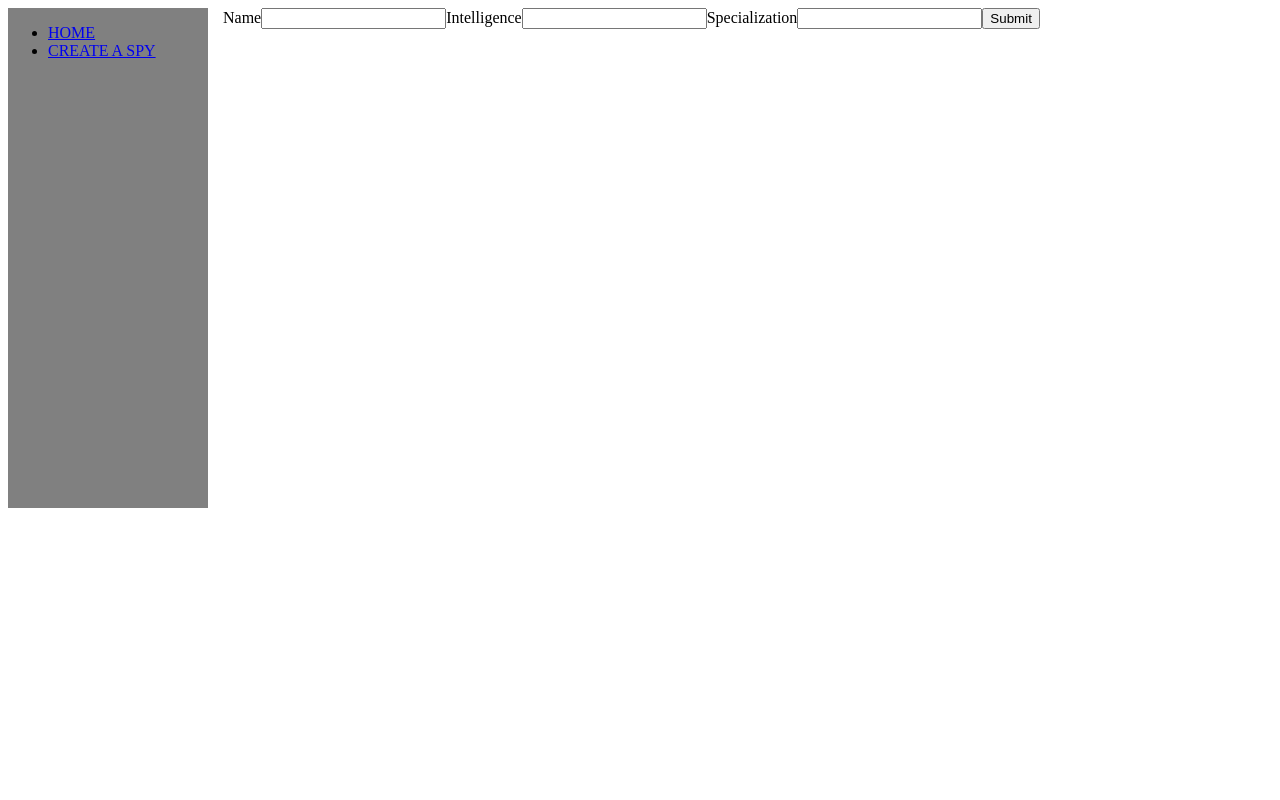
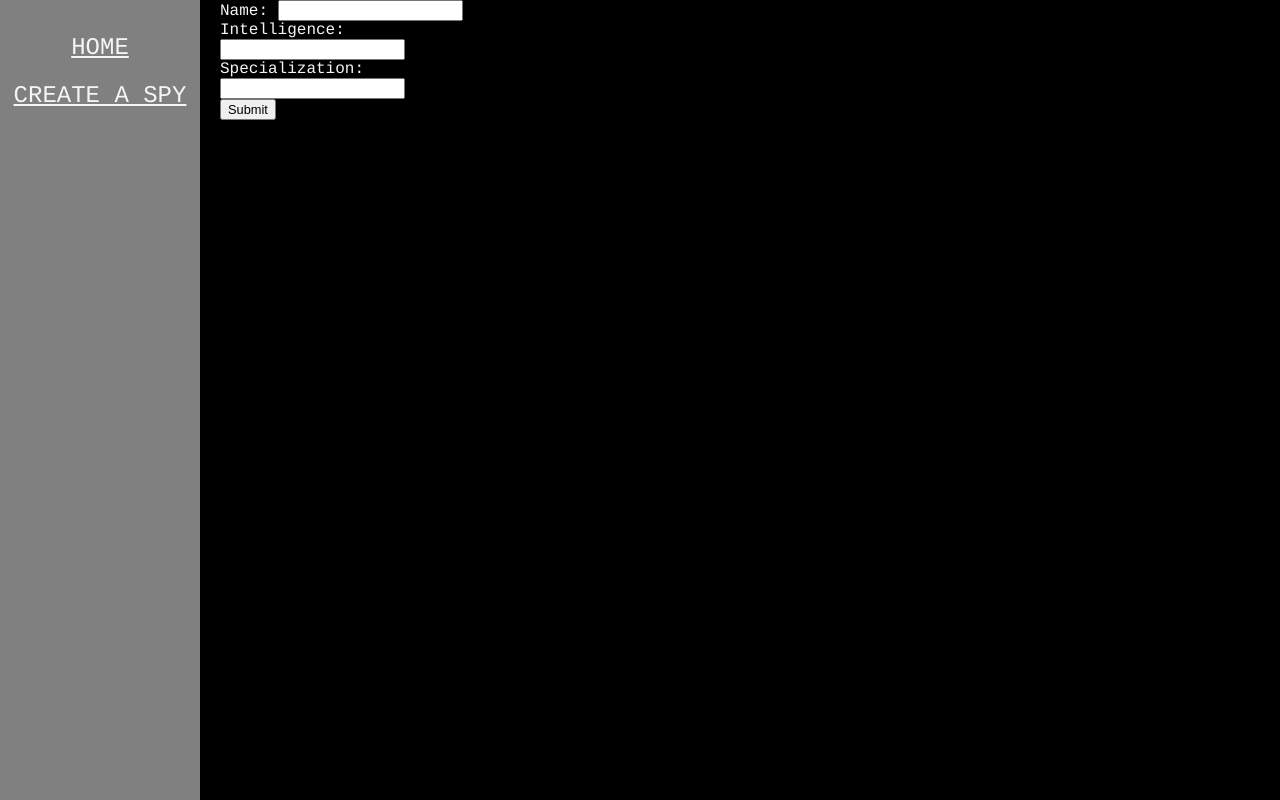
Before and after one commit to kstearn/Spy-Crew, a React (Vite) app: page /create in a window 1280 px wide. Built offline with nearby package versions, Linux system fonts and the light colour scheme.

Commit message:
Style updates

```diff
--- a/src/App.css
+++ b/src/App.css
@@ -1,3 +1,9 @@
+:root {
+  font-family: Courier;
+  color: whitesmoke;
+  background: black;
+}
+
 main {
   text-align: center;
   vertical-align: center;
@@ -5,9 +11,10 @@ main {
 }
 
 .Member {
-  background: blanchedalmond;
+  background: gray;
   text-align: center;
   padding: 15px;
+  margin: 10px;
 }
 
 .MembersList {
@@ -15,24 +22,58 @@ main {
   flex-direction: row;
   justify-content: space-evenly;
   flex-wrap: wrap;
+  width: 100%;
+  overflow: auto;
 }
 
 .nav {
+  position: fixed;
+  left: 0;
+  top: 0;
   display: flex;
   flex-direction: row;
+  height: 100%;
+  align-items: stretch;
 }
 
 nav {
   background: gray;
-  width: 200px;
-  height: 500px;
-  margin-right: 15px;
+  flex-basis: 200px;
+  flex-grow: 0;
+  flex-shrink: 0;
+  margin-right: 20px;
+  font-size: 1.5em;
+  text-align: center;
+  line-height: 2em;
 }
 
 .App {
-  width: auto;
   display: flex;
   flex-direction: column;
   align-items: center;
-  flex-grow: 1;
 }
+
+ul {
+  list-style: none;
+  padding-left: 0;
+}
+
+li {
+  list-style-type: none;
+}
+
+button {
+  font-size: 0.8em;
+}
+
+a {
+  color: whitesmoke;
+}
+
+a:visited {
+  color: whitesmoke;
+}
+
+a:hover {
+  color: lightgray;
+}
--- a/src/App.jsx
+++ b/src/App.jsx
@@ -1,6 +1,4 @@
 import './App.css';
-import { supabase } from './client.jsx';
-import { createClient } from '@supabase/supabase-js';
 import ReadMembers from './routes/ReadMembers.jsx';
 
 
@@ -8,7 +6,8 @@ export default function App() {
 
   return (
     <div className="App">
-      <h1>Title</h1>
+      <h1>Spy Crew</h1>
+      <h2>TOP SECRET</h2>
       <ReadMembers/>
     </div>
   )
--- a/src/components/CrewDetail.jsx
+++ b/src/components/CrewDetail.jsx
@@ -23,9 +23,9 @@ const CrewDetail = () => {
 
   return (
     <div>
-      <h2>{member.name}</h2>
-      <p>{member.intelligence}</p>
-      <p>{member.specialization}</p>
+      <h2>Special Agent {member.name}</h2>
+      <p>Intelligence: {member.intelligence}</p>
+      <p>Specialization: {member.specialization}</p>
     </div>
   )
 }
--- a/src/routes/CreateMember.jsx
+++ b/src/routes/CreateMember.jsx
@@ -25,20 +25,22 @@ const CreateMember = () => {
         { name: member.name, intelligence: member.intelligence, specialization: member.specialization },
       ])
       .select();
+
+    window.location = "/";
   };
 
 
   return(
     <div>
       <form>
-        <label>Name</label>
-          <input type="text" name="name" value={member.name} onChange={handleChange} />
+        <label>Name: </label>
+          <input type="text" name="name" value={member.name} onChange={handleChange} /> <br/>
 
-        <label>Intelligence</label>
-        <input type="text" name="intelligence" value={member.intelligence} onChange={handleChange} />
+        <label>Intelligence: </label>
+        <input type="text" name="intelligence" value={member.intelligence} onChange={handleChange} /> <br />
 
-        <label>Specialization</label>
-        <input type="text" name="specialization" value={member.specialization} onChange={handleChange} />
+        <label>Specialization: </label>
+        <input type="text" name="specialization" value={member.specialization} onChange={handleChange} /> <br />
 
         <button onClick={createMember}>Submit</button>
       </form>
--- a/src/routes/UpdateMember.jsx
+++ b/src/routes/UpdateMember.jsx
@@ -59,6 +59,7 @@ const UpdateMember = () => {
         <h2>{member.name}</h2>
         <p>Current intelligence: {member.intelligence}</p>
         <p>Current specialization: {member.specialization}</p>
+        <br />
       </div>
       <div>
         <form>
@@ -72,7 +73,7 @@ const UpdateMember = () => {
 
             <label for="specialization">New Specialization</label><br />
           <input type="text" id="specialization" name="specialization" value={newMember.specialization} onChange={handleChange}/>
-            <br/>
+            <br/><br/>
 
             <button onClick={updateMember} >Update</button>
 
```
